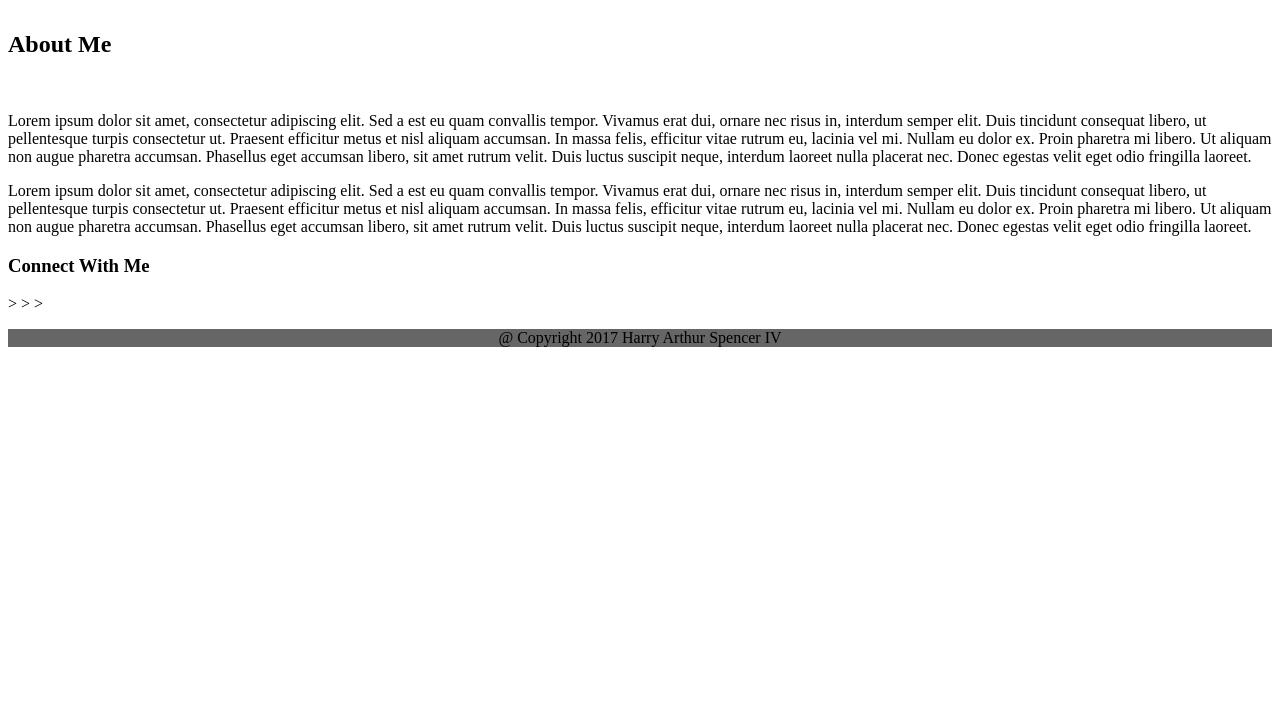
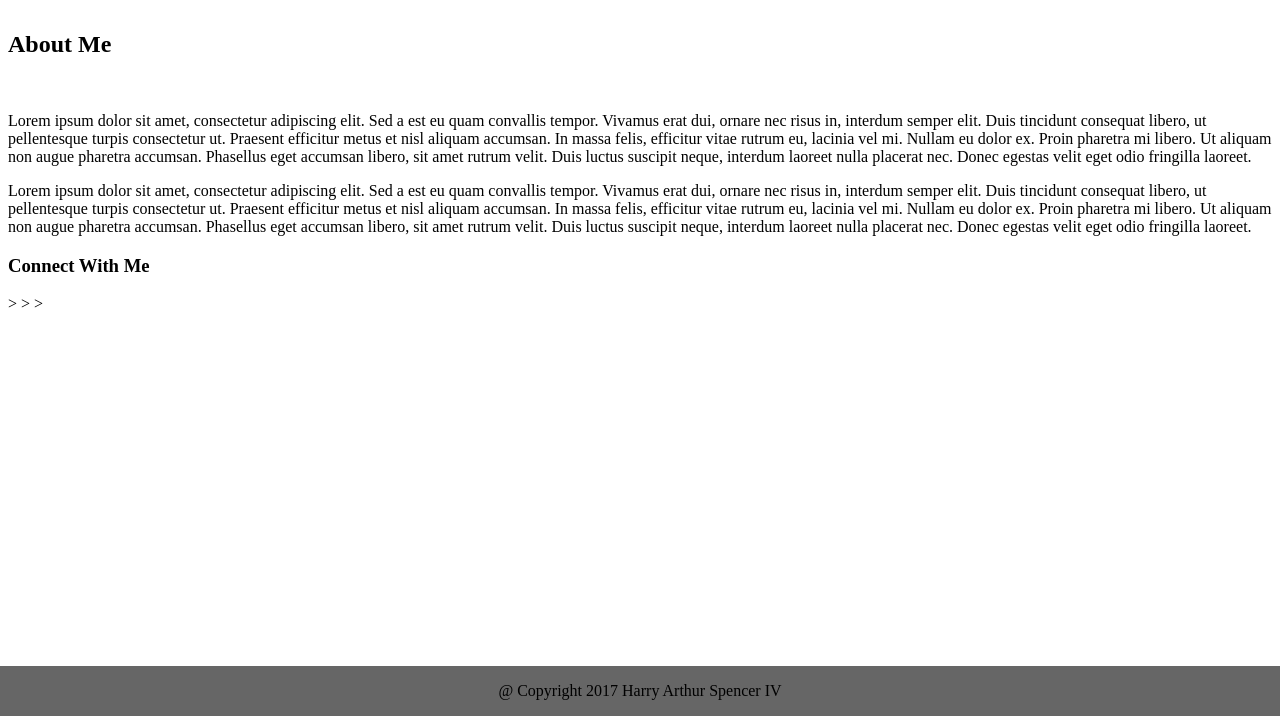
Before and after one commit to harry1386/Basic-Portfolio, a plain HTML site: page portfolio.html in a window 1280 px wide. Shown: the part 84-800 px from the top of the page. Drawn offline with Linux system fonts and the light colour scheme.

Commit message:
changed the footer to a fixed position across the screen

```diff
--- a/assets/css/style.css
+++ b/assets/css/style.css
@@ -25,4 +25,8 @@
 .footer {
 	background-color: #666666;
 	text-align: center;
+	position: fixed;
+	bottom: 0%;
+	left: 0%;
+	right: 0%;
 }
```
